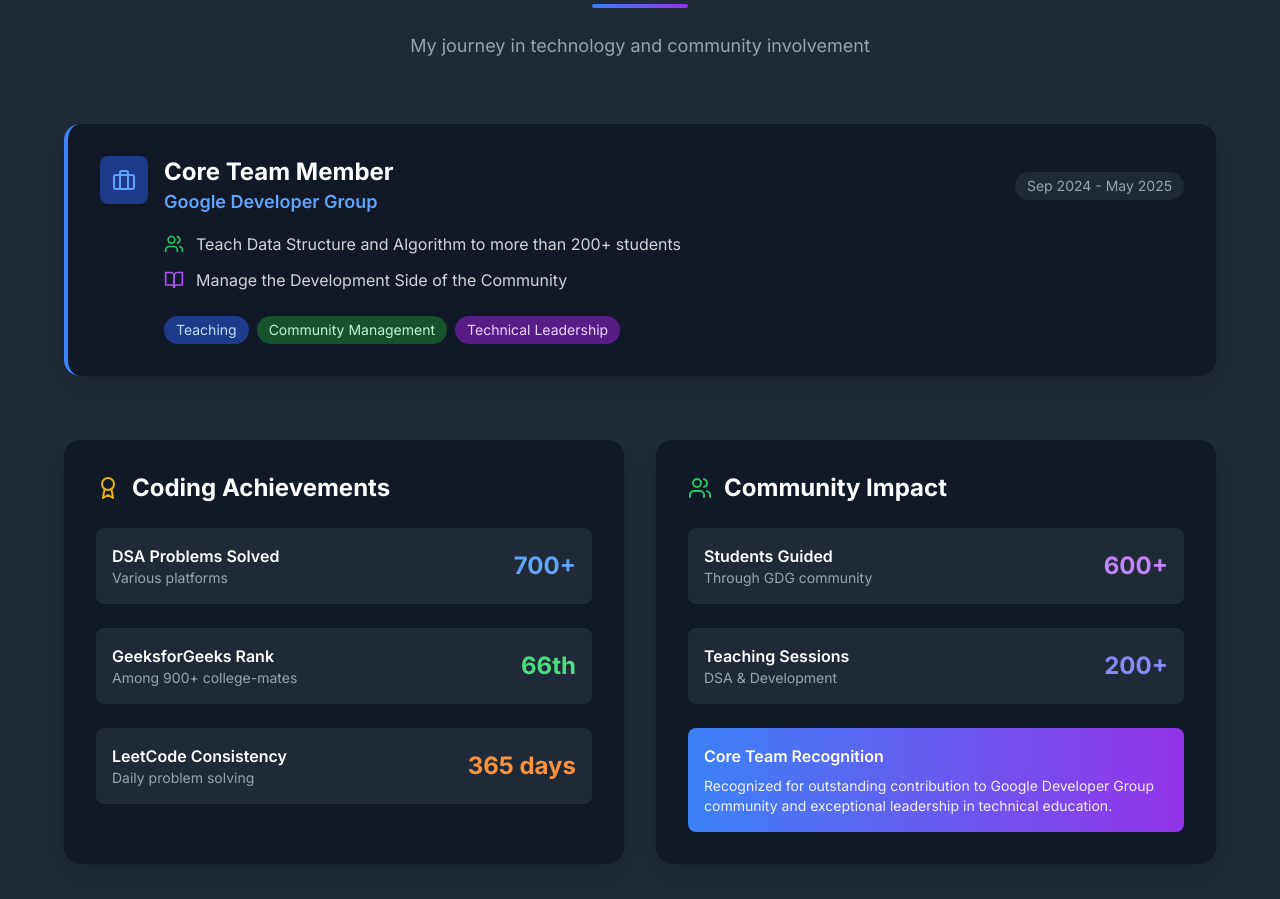
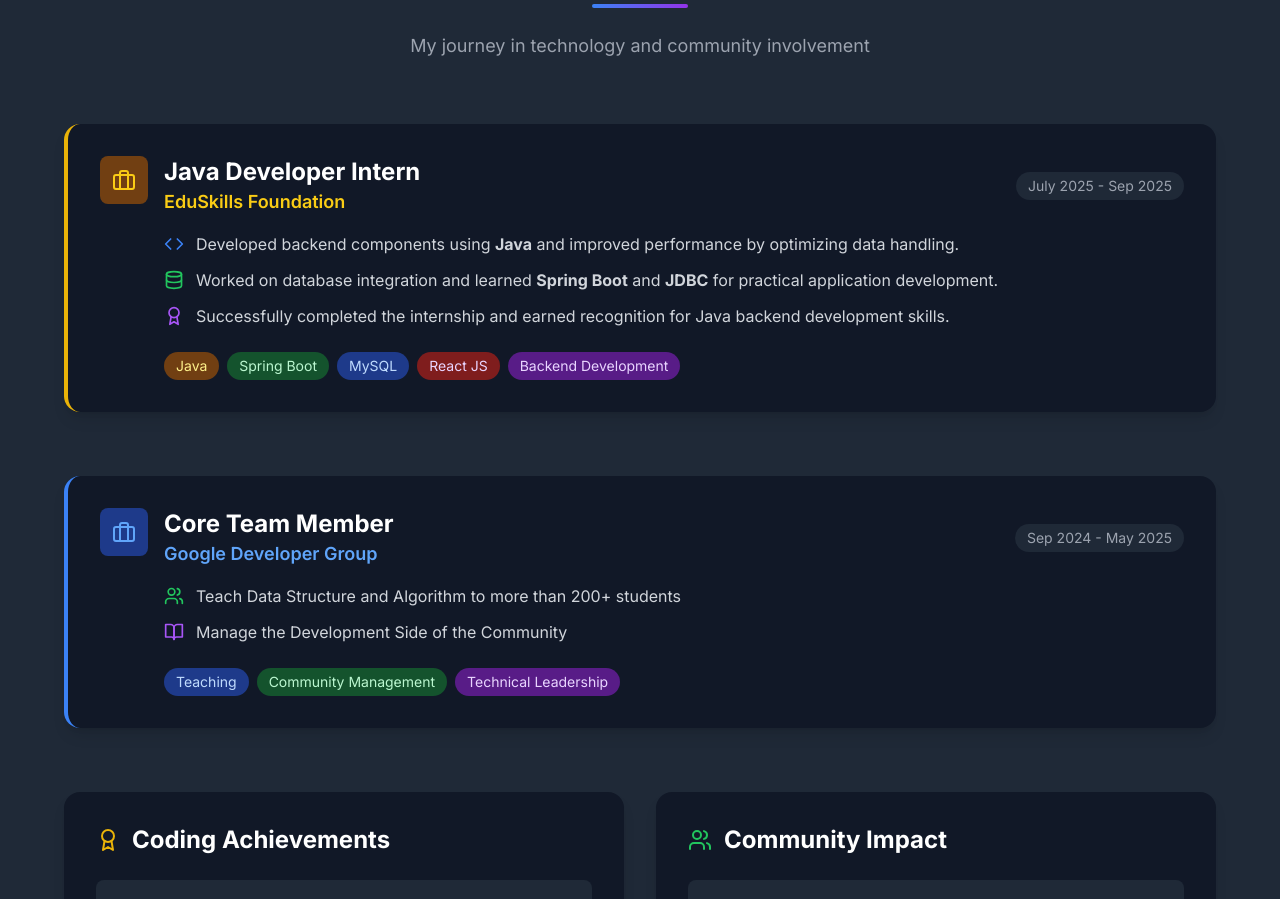
Before and after one commit to PralayeshMukherjee/My_Portfolio, a React (Vite) app: page / in a window 1280 px wide. Shown: the part 5580-6479 px from the top of the page. Built offline with nearby package versions, Linux system fonts and the light colour scheme; no server answers.

Commit message:
add eduskill exp section

```diff
--- a/src/components/Experience.tsx
+++ b/src/components/Experience.tsx
@@ -1,4 +1,4 @@
-import { Briefcase, Users, BookOpen, Award } from 'lucide-react';
+import { Briefcase, Users, BookOpen, Award,Database,Code } from 'lucide-react';
 
 const Experience = () => {
   return (
@@ -17,6 +17,72 @@
           </div>
 
           {/* Experience Section */}
+          {/* Aicte */}
+          <div className="mb-16">
+            <div className="bg-white dark:bg-gray-900 rounded-2xl shadow-lg p-8 border-l-4 border-yellow-500">
+              <div className="flex items-start space-x-4">
+                <div className="p-3 bg-yellow-100 dark:bg-yellow-900 rounded-lg">
+                  <Briefcase className="h-6 w-6 text-yellow-600 dark:text-yellow-400" />
+                </div>
+
+                <div className="flex-1">
+                  <div className="flex flex-col sm:flex-row sm:items-center sm:justify-between mb-4">
+                    <div>
+                      <h3 className="text-2xl font-bold text-gray-900 dark:text-white">
+                        Java Developer Intern
+                      </h3>
+                      <p className="text-lg text-yellow-600 dark:text-yellow-400 font-semibold">
+                        EduSkills Foundation
+                      </p>
+                    </div>
+                    <span className="text-sm text-gray-500 dark:text-gray-400 bg-gray-100 dark:bg-gray-800 px-3 py-1 rounded-full">
+                      July 2025 - Sep 2025
+                    </span>
+                  </div>
+
+                  <div className="space-y-3 mb-6">
+                    <div className="flex items-start">
+                      <Code className="h-5 w-5 text-blue-500 mr-3 mt-0.5" />
+                      <span className="text-gray-700 dark:text-gray-300">
+                        Developed backend components using <strong>Java</strong> and improved performance by optimizing data handling.
+                      </span>
+                    </div>
+                    <div className="flex items-start">
+                      <Database className="h-5 w-5 text-green-500 mr-3 mt-0.5" />
+                      <span className="text-gray-700 dark:text-gray-300">
+                        Worked on database integration and learned <strong>Spring Boot</strong> and <strong>JDBC</strong> for practical application development.
+                      </span>
+                    </div>
+                    <div className="flex items-start">
+                      <Award className="h-5 w-5 text-purple-500 mr-3 mt-0.5" />
+                      <span className="text-gray-700 dark:text-gray-300">
+                        Successfully completed the internship and earned recognition for Java backend development skills.
+                      </span>
+                    </div>
+                  </div>
+
+                  <div className="flex flex-wrap gap-2">
+                    <span className="px-3 py-1 bg-yellow-100 dark:bg-yellow-900 text-yellow-800 dark:text-yellow-200 rounded-full text-sm">
+                      Java
+                    </span>
+                    <span className="px-3 py-1 bg-green-100 dark:bg-green-900 text-green-800 dark:text-green-200 rounded-full text-sm">
+                      Spring Boot
+                    </span>
+                    <span className="px-3 py-1 bg-blue-100 dark:bg-blue-900 text-blue-800 dark:text-blue-200 rounded-full text-sm">
+                      MySQL
+                    </span>
+                    <span className="px-3 py-1 bg-purple-100 dark:bg-red-900 text-purple-800 dark:text-purple-200 rounded-full text-sm">
+                      React JS
+                    </span>
+                    <span className="px-3 py-1 bg-purple-100 dark:bg-purple-900 text-purple-800 dark:text-purple-200 rounded-full text-sm">
+                      Backend Development
+                    </span>
+                  </div>
+                </div>
+              </div>
+            </div>
+          </div>
+          {/* GDG */}
           <div className="mb-16">
             <div className="bg-white dark:bg-gray-900 rounded-2xl shadow-lg p-8 border-l-4 border-blue-500">
               <div className="flex items-start space-x-4">
```
